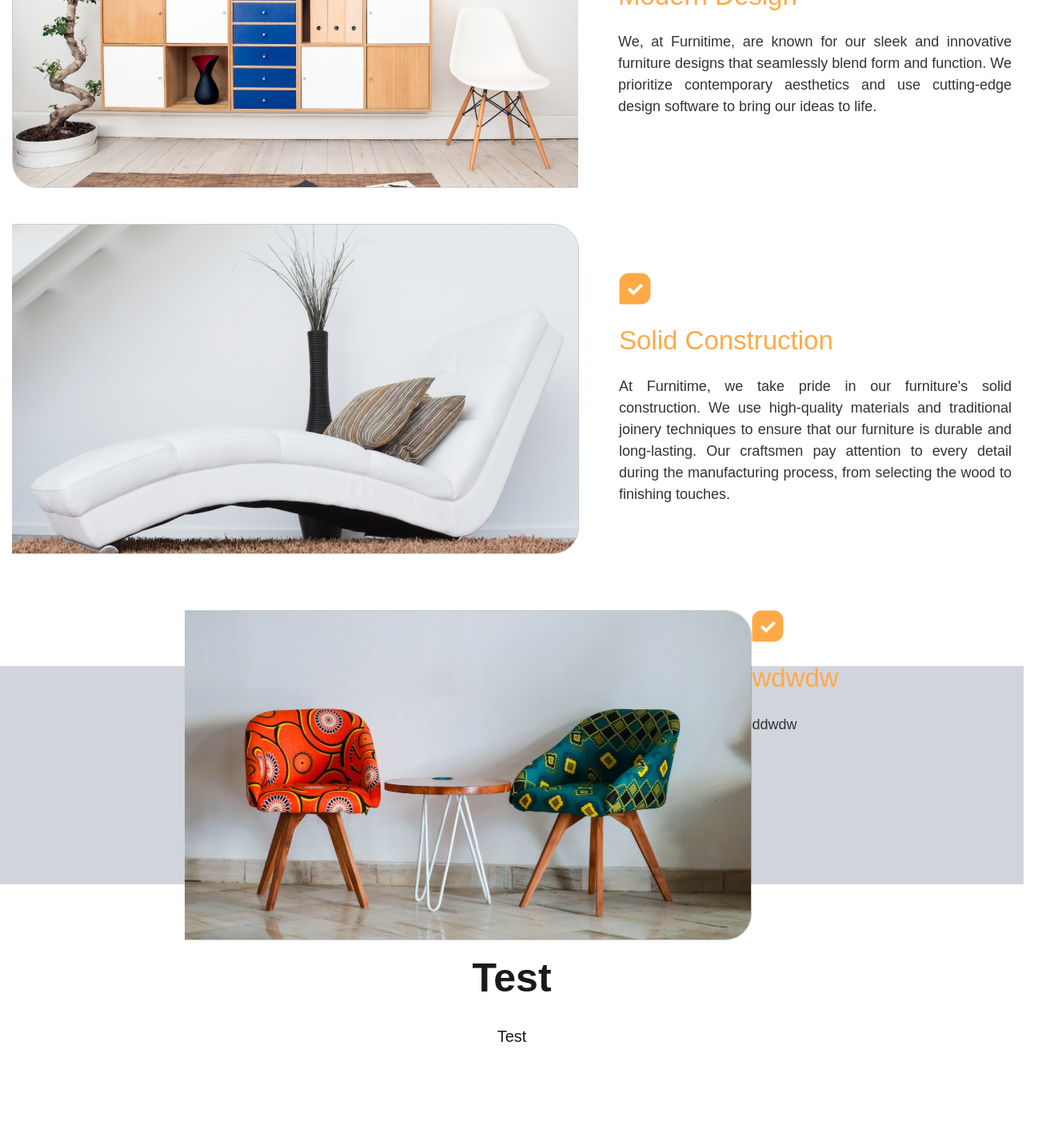
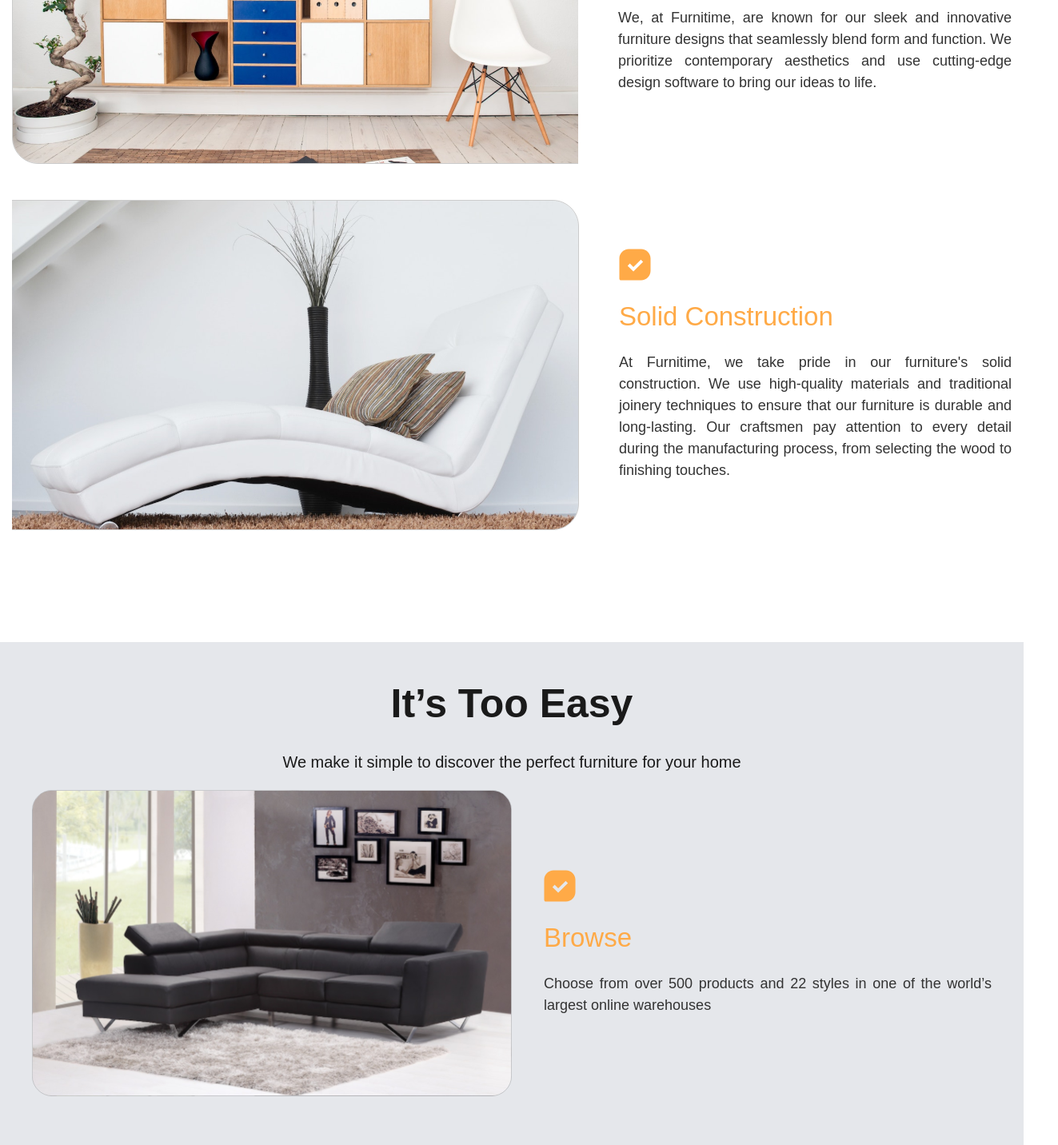
Before and after one commit to y17godara/Ui-WebsiteProject, a React (Vite) app: page / in a window 1280 px wide. Shown: the part 2265-3697 px from the top of the page at 80% size, 1323 px wide, since content can reach past the window. Before the commit the page ends 3596 px from the top, so only its background shows below. Built offline with nearby package versions, Linux system fonts and the light colour scheme; a web font is replaced by a local one.

Commit message:
sample design

```diff
--- a/src/components/ImageParagraph/ImageParagraph_pri.jsx
+++ b/src/components/ImageParagraph/ImageParagraph_pri.jsx
@@ -5,7 +5,7 @@ export const ImageParagraph_pri = ({ imgLink, heading, paragraph }) => {
         <>
             <div>
 
-                <div className='flex-col flex  justify-center items-center max-w-[1440px] gap-[5rem] xl:flex-row'>
+                <div className='flex-col flex justify-center items-center max-w-[1440px] gap-[5rem] xl:flex-row'>
 
                     {/* Image */}
                     <img className='max-w-[720px] hover:border-l-4 border-solid border-[#FFAA47]' style={{ width: "100%", height: "100%" }} src={`${imgLink}`} alt="img" />
--- a/src/pages/Home.jsx
+++ b/src/pages/Home.jsx
@@ -50,7 +50,7 @@ const Home = () => {
               <Heading heading="Find us in your favorite stores" paragraph="And many other top retailers" />
 
               {/* imgs */}
-              <div className="flex my-20 flex-col justify-between items-center p-4 gap-[8rem] w-full xl:flex-row px-[5%] gap-[10rem]">
+              <div className="flex my-20 flex-col justify-between items-center p-4 gap-[5rem] w-full xl:flex-row px-[5%] ">
                 <img src={storeLogo} alt="Logo" />
                 <img src={storeLogoo} alt="Logo" />
                 <img src={storeLogooo} alt="Logo" />
@@ -68,7 +68,7 @@ const Home = () => {
           {/* Best in Class Section */}
           <div className='h-full'>
 
-            <div className='flex my-[80px] align-center text-center flex-col justify-center items-center m-auto max-w-[1440px] pt-12 px-2'>
+            <div className='flex my-[80px] align-center text-center flex-col justify-center items-center m-auto max-w-[1440px] px-2'>
               <Heading heading="Best in Class" paragraph="Here's why we're the best furniture company five years in a row" />
 
               {/* wrap */}
@@ -100,30 +100,30 @@ const Home = () => {
 
 
           {/* Section Easy */}
-          <div className='h-full'>
+          <div className='h-full  bg-gray-200'>
 
-            <div className='flex my-[80px] align-center text-center flex-col justify-center items-center m-auto max-w-[1440px] p-[8vh] px-2 bg-gray-300'>
+            <div className='flex my-[80px] align-center text-center flex-col justify-center items-center m-auto max-w-[1440px] p-[5vh] gap-4 px-2'>
 
+              <div className='h-[800px]'>
 
                 <Heading heading={"It’s Too Easy"} paragraph={"We make it simple to discover the perfect furniture for your home"} />
 
-                {/* Image /Menu Flex */}
-                <div className='flex flex-row absolute items-start '>
+                {/* flex */}
+                <div className='flex flex-col gap-[5vh] justify-center items-center p-0  max-w-[1200px] m-auto h-500px xl:flex-row'>
 
-                  {/* Image */}
-                  <img className='max-w-[720px] hover:border-l-4 border-solid border-[#FFAA47]' style={{ width: "100%", height: "100%" }} src="../../public/img/sectClass/image_1.svg" alt="img" />
-                  {/* Image */}
+                  <img className='max-w-[600px]' style={{ width: "100%", height: "100%" }} src="../../public/img/sectEasy/image_1.svg" alt="img" />
 
                   {/* Text Para */}
-                  <div className='flex flex-col gap-8 justify-center items-start w-full h-full max-w-[720px] text-justify '>
+                  <div className='flex flex-col gap-8 justify-center items-start w-full h-full max-w-[600px] text-justify '>
                     <img src="../../public/img/sectClass/Check.svg" style={{ width: "40px", height: "40px" }} alt="check" />
-                    <h2 className='text-[3.3rem] text-[#FFAA47]'>wdwdw</h2>
-                    <p className='text-[1.8rem]'>ddwdw</p>
+                    <h2 className='text-[3.3rem] text-[#FFAA47]'>Browse</h2>
+                    <p className='text-[1.8rem]'>Choose from over 500 products and 22 styles in one of the world’s largest online warehouses</p>
                   </div>
                   {/* Text Para */}
 
                 </div>
-                {/* Image /Menu Flex */}
+
+              </div>
 
             </div>
 
```
Also changed, not shown: public/img/sectEasy/More.svg (added), public/img/sectEasy/image_1.svg (added).
